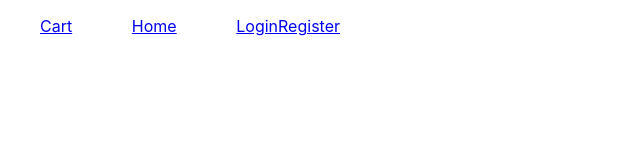
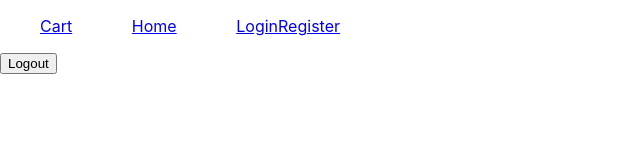
Before and after one commit to FrancoGutierrez23/E-Commerce-pt1, a React (Create React App) app in the folder client/: page /auth/logout in a window 1280 px wide. Shown: the top 160 px of the page, without its empty margins (0-640 px from the left). Built offline with nearby package versions, Linux system fonts and the light colour scheme; no server answers.

Commit message:
Add Logout component and logic

```diff
--- a/client/src/App.js
+++ b/client/src/App.js
@@ -3,6 +3,7 @@ import Home from './components/Home.js';
 import CartList from './components/CartList.js';
 import Login from './components/Login.js';
 import Register from './components/Register.js';
+import Logout from './components/Logout.js';
 import Nav from './components/Nav.js';
 import User from './components/User.js';
 
@@ -18,6 +19,7 @@ function App() {
         <Route path="/cart" element={ <CartList /> } />
         <Route path="/auth/login" element={ <Login /> } />
         <Route path="/auth/register" element={ <Register /> } />
+        <Route path="/auth/logout" element={ <Logout /> } />
         <Route path="/user/:userId" element={ <User /> } />
       </Routes>
    </div>
--- /dev/null
+++ b/client/src/components/Logout.js
@@ -0,0 +1,33 @@
+import React from 'react';
+//import { useNavigate } from 'react-router-dom';
+
+const Logout = () => {
+   // const navigate = useNavigate();
+
+    const handleLogout = async () => {
+        try {
+            const response = await fetch('http://localhost:4000/auth/logout', {
+                method: 'GET',
+                credentials: 'include', // Ensures cookies are included in the request
+            });
+
+            if (response.ok) {
+                // Redirect to the login page
+                window.location.href = '/auth/login'
+            } else {
+                console.error('Failed to log out:', response.statusText);
+            }
+        } catch (error) {
+            console.error('Error logging out:', error);
+        }
+    };
+
+    return (
+        <button
+            onClick={handleLogout}>
+            Logout
+        </button>
+    );
+};
+
+export default Logout;
--- a/client/src/components/Nav.js
+++ b/client/src/components/Nav.js
@@ -34,11 +34,12 @@ export default function Nav() {
                         <>
                         <Link to={`/user/${userId}`}>Profile</Link>
 
-                        <Link to='/logout/'>Logout</Link>
+                        <Link to='/auth/logout/'>Logout</Link>
                         </>
                     ) : (
                         <>
                         <Link to="/auth/login">Login</Link>
+
                         <Link to="/auth/register">Register</Link>
                         </>
                     )}
```
